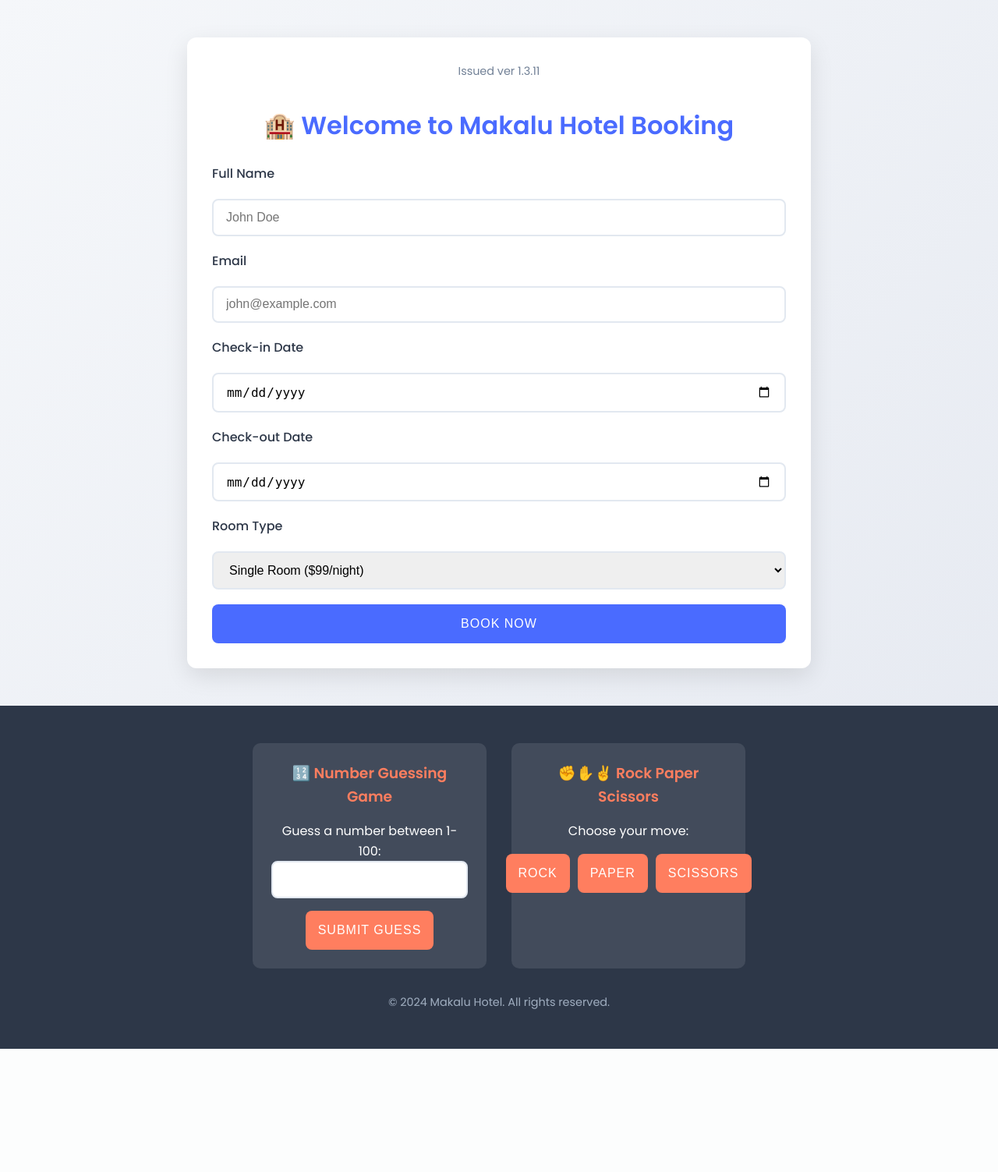
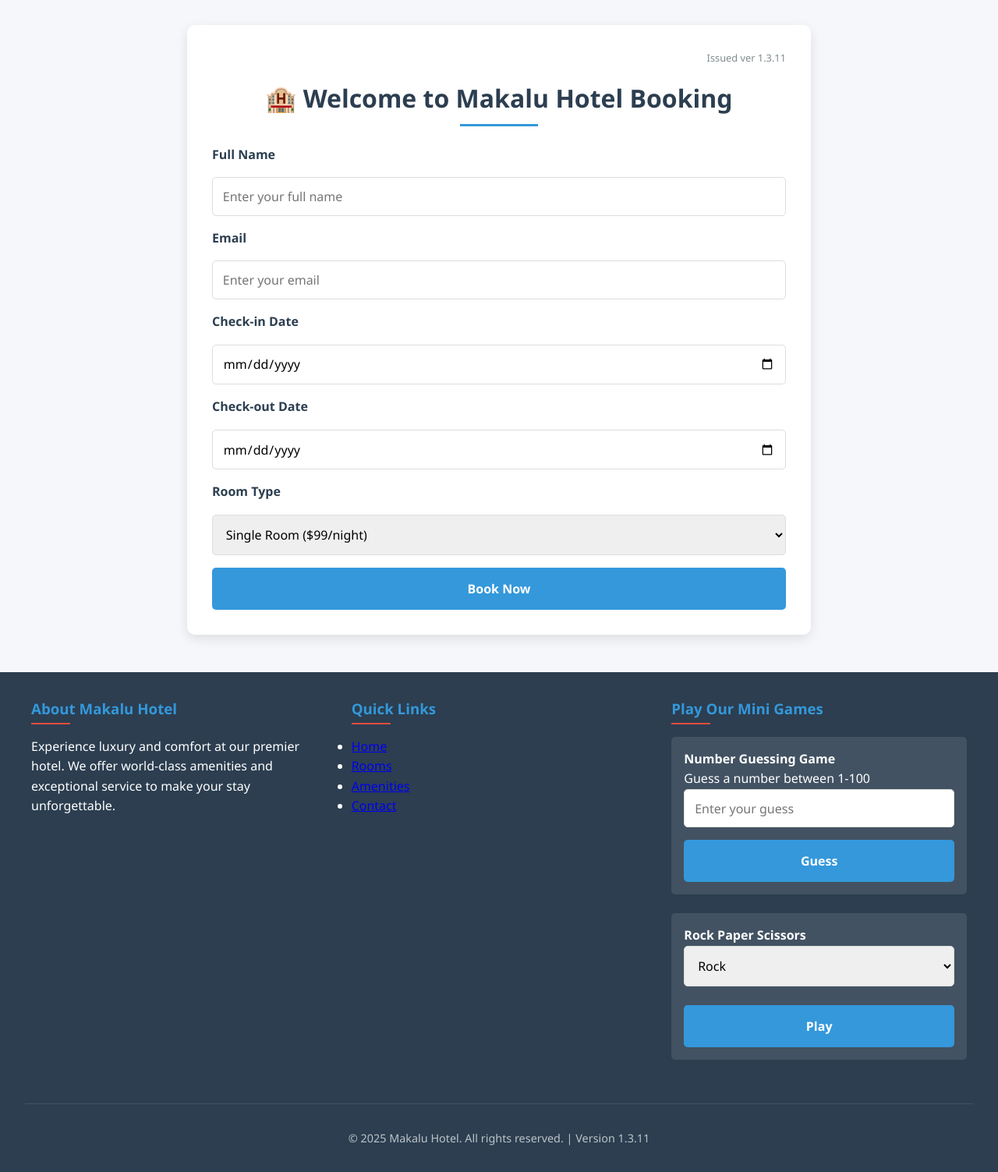
Before and after one commit to sanjeevlcc/itmgt-devops-demo, a PHP site: page / in a window 1280 px wide. Shown: the whole page at 78% size. Before the commit the page ends 1345 px from the top, so only its background shows below. Run offline with PHP 8.4, Linux system fonts and the light colour scheme.

Commit message:
Update index.php

```diff
--- a/index.php
+++ b/index.php
@@ -1,142 +1,212 @@
+<?php
+// Handle games logic
+session_start();
+
+// Number Guessing Game Logic
+if (!isset($_SESSION['secret_number'])) {
+    $_SESSION['secret_number'] = rand(1, 100);
+    $_SESSION['attempts'] = 0;
+}
+
+if ($_SERVER['REQUEST_METHOD'] === 'POST' && isset($_POST['guess'])) {
+    $_SESSION['attempts']++;
+    $user_guess = (int)$_POST['guess'];
+    $secret_number = $_SESSION['secret_number'];
+
+    if ($user_guess < $secret_number) {
+        $guess_result = "Too low! Try a higher number.";
+    } elseif ($user_guess > $secret_number) {
+        $guess_result = "Too high! Try a lower number.";
+    } else {
+        $guess_result = "Congratulations! You guessed it in {$_SESSION['attempts']} tries.";
+        unset($_SESSION['secret_number']);
+    }
+}
+
+// Rock-Paper-Scissors Game Logic
+$choices = ['rock', 'paper', 'scissors'];
+$rps_result = '';
+
+if ($_SERVER['REQUEST_METHOD'] === 'POST' && isset($_POST['rps_choice'])) {
+    $player_choice = $_POST['rps_choice'];
+    $computer_choice = $choices[array_rand($choices)];
+
+    if ($player_choice === $computer_choice) {
+        $rps_result = "It's a tie! Both chose $player_choice.";
+    } elseif (
+        ($player_choice === 'rock' && $computer_choice === 'scissors') ||
+        ($player_choice === 'paper' && $computer_choice === 'rock') ||
+        ($player_choice === 'scissors' && $computer_choice === 'paper')
+    ) {
+        $rps_result = "You win! $player_choice beats $computer_choice.";
+    } else {
+        $rps_result = "You lose! $computer_choice beats $player_choice.";
+    }
+}
+?>
 <!DOCTYPE html>
 <html lang="en">
 <head>
   <meta charset="UTF-8" />
   <meta name="viewport" content="width=device-width, initial-scale=1.0" />
-  <title>🏨 Makalu Hotel Booking</title>
-  <link rel="stylesheet" href="https://fonts.googleapis.com/css2?family=Poppins:wght@300;400;500;600&display=swap">
+  <title>Makalu Hotel Booking</title>
   <style>
     :root {
-      --primary: #4a6bff;
-      --secondary: #ff7e5f;
-      --dark: #2d3748;
-      --light: #f7fafc;
-      --success: #48bb78;
+      --primary: #2c3e50;
+      --secondary: #3498db;
+      --accent: #e74c3c;
+      --light: #ecf0f1;
+      --dark: #2c3e50;
+      --success: #2ecc71;
     }
 
     * {
       margin: 0;
       padding: 0;
       box-sizing: border-box;
+      font-family: 'Segoe UI', Tahoma, Geneva, Verdana, sans-serif;
     }
 
     body {
-      font-family: 'Poppins', sans-serif;
-      background: linear-gradient(135deg, #f5f7fa 0%, #e4e8f0 100%);
+      background-color: #f5f7fa;
       color: var(--dark);
-      min-height: 100vh;
       line-height: 1.6;
     }
 
     .container {
       max-width: 800px;
-      margin: 0 auto;
+      margin: 2rem auto;
       padding: 2rem;
       background: white;
-      border-radius: 12px;
-      box-shadow: 0 10px 30px rgba(0, 0, 0, 0.1);
-      margin-top: 3rem;
-      margin-bottom: 3rem;
+      border-radius: 10px;
+      box-shadow: 0 5px 15px rgba(0, 0, 0, 0.1);
     }
 
     h1 {
       color: var(--primary);
+      text-align: center;
       margin-bottom: 1.5rem;
-      text-align: center;
-      font-weight: 600;
+      position: relative;
+      padding-bottom: 10px;
+    }
+
+    h1:after {
+      content: '';
+      position: absolute;
+      bottom: 0;
+      left: 50%;
+      transform: translateX(-50%);
+      width: 100px;
+      height: 3px;
+      background: var(--secondary);
     }
 
     .version {
-      font-size: 0.9rem;
-      color: #718096;
-      text-align: center;
-      margin-bottom: 2rem;
+      text-align: right;
+      font-size: 0.8rem;
+      color: #7f8c8d;
+      margin-bottom: 1rem;
     }
 
     form {
       display: grid;
-      gap: 1.2rem;
+      grid-gap: 1rem;
     }
 
     label {
-      font-weight: 500;
-      color: var(--dark);
+      font-weight: 600;
+      color: var(--primary);
     }
 
     input, select {
       width: 100%;
-      padding: 0.8rem 1rem;
-      border: 2px solid #e2e8f0;
-      border-radius: 8px;
+      padding: 0.8rem;
+      border: 1px solid #ddd;
+      border-radius: 5px;
       font-size: 1rem;
-      transition: all 0.3s;
+      transition: border 0.3s;
     }
 
     input:focus, select:focus {
-      border-color: var(--primary);
       outline: none;
-      box-shadow: 0 0 0 3px rgba(74, 107, 255, 0.2);
+      border-color: var(--secondary);
+      box-shadow: 0 0 0 2px rgba(52, 152, 219, 0.2);
     }
 
     button {
-      background: var(--primary);
+      background: var(--secondary);
       color: white;
       border: none;
       padding: 1rem;
       font-size: 1rem;
-      font-weight: 500;
-      border-radius: 8px;
+      font-weight: 600;
+      border-radius: 5px;
       cursor: pointer;
-      transition: all 0.3s;
-      text-transform: uppercase;
-      letter-spacing: 1px;
+      transition: background 0.3s, transform 0.2s;
     }
 
     button:hover {
-      background: #3a56e0;
+      background: #2980b9;
       transform: translateY(-2px);
     }
 
     footer {
-      background: var(--dark);
+      background: var(--primary);
       color: white;
-      padding: 3rem 2rem;
-      text-align: center;
+      padding: 2rem;
+      margin-top: 3rem;
     }
 
-    .games-container {
-      display: flex;
-      justify-content: center;
+    .footer-content {
+      max-width: 1200px;
+      margin: 0 auto;
+      display: grid;
+      grid-template-columns: repeat(auto-fit, minmax(300px, 1fr));
       gap: 2rem;
-      flex-wrap: wrap;
-      margin-bottom: 2rem;
     }
 
-    .game {
-      background: rgba(255, 255, 255, 0.1);
-      padding: 1.5rem;
-      border-radius: 10px;
-      width: 300px;
+    .footer-section {
+      margin-bottom: 1.5rem;
     }
 
-    .game h3 {
+    .footer-section h3 {
+      color: var(--secondary);
       margin-bottom: 1rem;
-      color: var(--secondary);
+      position: relative;
+      padding-bottom: 5px;
     }
 
-    .game button {
-      background: var(--secondary);
+    .footer-section h3:after {
+      content: '';
+      position: absolute;
+      bottom: 0;
+      left: 0;
+      width: 50px;
+      height: 2px;
+      background: var(--accent);
+    }
+
+    .game-container {
+      background: rgba(255, 255, 255, 0.1);
+      padding: 1rem;
+      border-radius: 5px;
       margin-top: 1rem;
     }
 
-    .game button:hover {
-      background: #e66747;
+    .game-result {
+      margin-top: 1rem;
+      padding: 0.5rem;
+      border-radius: 5px;
+      background: rgba(255, 255, 255, 0.2);
     }
 
     .copyright {
+      text-align: center;
+      padding-top: 2rem;
       margin-top: 2rem;
-      color: #a0aec0;
+      border-top: 1px solid rgba(255, 255, 255, 0.1);
       font-size: 0.9rem;
+      color: #bdc3c7;
     }
 
     @media (max-width: 768px) {
@@ -145,9 +215,8 @@
         padding: 1.5rem;
       }
 
-      .games-container {
-        flex-direction: column;
-        align-items: center;
+      .footer-content {
+        grid-template-columns: 1fr;
       }
     }
   </style>
@@ -155,14 +224,14 @@
 <body>
   <div class="container">
     <div class="version">Issued ver 1.3.11</div>
+
     <h1>🏨 Welcome to Makalu Hotel Booking</h1>
-
     <form action="submit.php" method="POST" onsubmit="return validateForm()">
       <label for="name">Full Name</label>
-      <input type="text" id="name" name="name" required placeholder="John Doe">
+      <input type="text" id="name" name="name" required placeholder="Enter your full name">
 
       <label for="email">Email</label>
-      <input type="email" id="email" name="email" required placeholder="john@example.com">
+      <input type="email" id="email" name="email" required placeholder="Enter your email">
 
       <label for="checkin">Check-in Date</label>
       <input type="date" id="checkin" name="checkin" required>
@@ -182,86 +251,81 @@
   </div>
 
   <footer>
-    <div class="games-container">
-      <div class="game" id="numberGame">
-        <h3>🔢 Number Guessing Game</h3>
-        <p>Guess a number between 1-100:</p>
-        <input type="number" id="guessInput" min="1" max="100">
-        <button onclick="checkGuess()">Submit Guess</button>
-        <p id="numberResult"></p>
+    <div class="footer-content">
+      <div class="footer-section">
+        <h3>About Makalu Hotel</h3>
+        <p>Experience luxury and comfort at our premier hotel. We offer world-class amenities and exceptional service to make your stay unforgettable.</p>
       </div>
 
-      <div class="game" id="rpsGame">
-        <h3>✊✋✌️ Rock Paper Scissors</h3>
-        <p>Choose your move:</p>
-        <div style="display: flex; gap: 10px; justify-content: center;">
-          <button onclick="playGame('rock')">Rock</button>
-          <button onclick="playGame('paper')">Paper</button>
-          <button onclick="playGame('scissors')">Scissors</button>
+      <div class="footer-section">
+        <h3>Quick Links</h3>
+        <ul>
+          <li><a href="#">Home</a></li>
+          <li><a href="#">Rooms</a></li>
+          <li><a href="#">Amenities</a></li>
+          <li><a href="#">Contact</a></li>
+        </ul>
+      </div>
+
+      <div class="footer-section">
+        <h3>Play Our Mini Games</h3>
+
+        <div class="game-container">
+          <h4>Number Guessing Game</h4>
+          <p>Guess a number between 1-100</p>
+          <form method="post">
+            <input type="number" name="guess" min="1" max="100" required placeholder="Enter your guess">
+            <button type="submit">Guess</button>
+          </form>
+          <?php if (isset($guess_result)): ?>
+            <div class="game-result"><?= $guess_result ?></div>
+          <?php endif; ?>
         </div>
-        <p id="rpsResult"></p>
+
+        <div class="game-container" style="margin-top: 1.5rem;">
+          <h4>Rock Paper Scissors</h4>
+          <form method="post">
+            <select name="rps_choice" style="margin-bottom: 0.5rem;">
+              <option value="rock">Rock</option>
+              <option value="paper">Paper</option>
+              <option value="scissors">Scissors</option>
+            </select>
+            <button type="submit">Play</button>
+          </form>
+          <?php if (!empty($rps_result)): ?>
+            <div class="game-result"><?= $rps_result ?></div>
+          <?php endif; ?>
+        </div>
       </div>
     </div>
 
     <div class="copyright">
-      &copy; 2024 Makalu Hotel. All rights reserved.
+      &copy; <?= date('Y') ?> Makalu Hotel. All rights reserved. | Version 1.3.11
     </div>
   </footer>
 
   <script>
-    // Number Guessing Game
-    const secretNumber = Math.floor(Math.random() * 100) + 1;
-    let attempts = 0;
+    function validateForm() {
+      const checkin = document.getElementById('checkin').value;
+      const checkout = document.getElementById('checkout').value;
 
-    function checkGuess() {
-      const guess = parseInt(document.getElementById('guessInput').value);
-      const resultElement = document.getElementById('numberResult');
-      attempts++;
-
-      if (isNaN(guess)) {
-        resultElement.textContent = "Please enter a valid number!";
-        return;
+      if (new Date(checkout) <= new Date(checkin)) {
+        alert('Check-out date must be after check-in date');
+        return false;
       }
-
-      if (guess === secretNumber) {
-        resultElement.textContent = `🎉 Correct! You guessed it in ${attempts} attempts.`;
-        resultElement.style.color = "var(--success)";
-      } else if (guess < secretNumber) {
-        resultElement.textContent = "⬆️ Too low! Try again.";
-        resultElement.style.color = "var(--secondary)";
-      } else {
-        resultElement.textContent = "⬇️ Too high! Try again.";
-        resultElement.style.color = "var(--secondary)";
-      }
+      return true;
     }
 
-    // Rock Paper Scissors Game
-    function playGame(playerChoice) {
-      const choices = ['rock', 'paper', 'scissors'];
-      const computerChoice = choices[Math.floor(Math.random() * 3)];
-      const resultElement = document.getElementById('rpsResult');
+    // Set min date for check-in to today
+    document.addEventListener('DOMContentLoaded', function() {
+      const today = new Date().toISOString().split('T')[0];
+      document.getElementById('checkin').min = today;
 
-      if (playerChoice === computerChoice) {
-        resultElement.textContent = `🤝 Tie! Both chose ${playerChoice}.`;
-        resultElement.style.color = "#f6ad55";
-      } else if (
-        (playerChoice === 'rock' && computerChoice === 'scissors') ||
-        (playerChoice === 'paper' && computerChoice === 'rock') ||
-        (playerChoice === 'scissors' && computerChoice === 'paper')
-      ) {
-        resultElement.textContent = `🎉 You win! ${playerChoice} beats ${computerChoice}.`;
-        resultElement.style.color = "var(--success)";
-      } else {
-        resultElement.textContent = `😢 You lose! ${computerChoice} beats ${playerChoice}.`;
-        resultElement.style.color = "var(--secondary)";
-      }
-    }
-
-    // Form validation (placeholder)
-    function validateForm() {
-      // Add your validation logic here
-      return true;
-    }
+      // Update checkout min date when checkin changes
+      document.getElementById('checkin').addEventListener('change', function() {
+        document.getElementById('checkout').min = this.value;
+      });
+    });
   </script>
 </body>
 </html>
```
